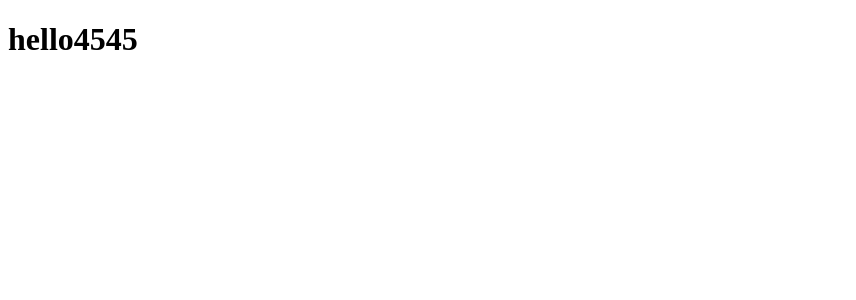
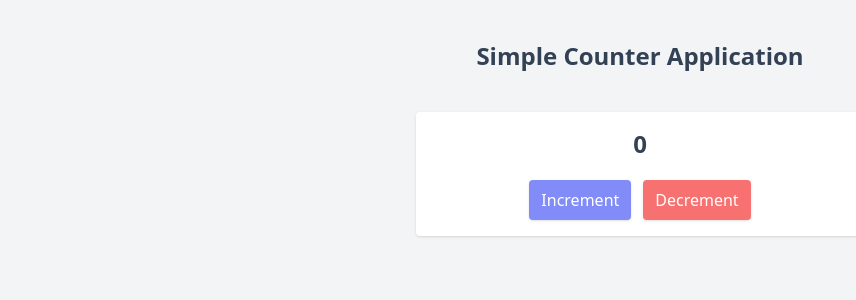
Before and after one commit to asadsanto10/redux, a React (Create React App) app: page / in a window 1280 px wide. Shown: the top 300 px of the page, without its empty margins (0-856 px from the left). Built offline with nearby package versions, Linux system fonts and the light colour scheme.

Commit message:
1.2 increment and decrement

```diff
--- a/public/index.html
+++ b/public/index.html
@@ -25,6 +25,7 @@
       Learn how to configure a non-root public URL by running `npm run build`.
     -->
     <title>React App</title>
+    <script src="https://cdn.tailwindcss.com"></script>
   </head>
   <body>
     <noscript>You need to enable JavaScript to run this app.</noscript>
--- a/src/App.js
+++ b/src/App.js
@@ -1,8 +1,17 @@
+import Counter from './components/Counter';
+
 function App() {
-  const a = 4545;
   return (
     <div className="App">
-      <h1>hello{a}</h1>
+      <div className="w-screen h-screen p-10 bg-gray-100 text-slate-700">
+        <h1 className="max-w-md mx-auto text-center text-2xl font-bold">
+          Simple Counter Application
+        </h1>
+
+        <div className="max-w-md mx-auto mt-10 space-y-5">
+          <Counter />
+        </div>
+      </div>
     </div>
   );
 }
--- /dev/null
+++ b/src/components/Counter.js
@@ -0,0 +1,34 @@
+import React, { useState } from 'react';
+
+function Counter() {
+  const [counter, setCounter] = useState(0);
+  const incrementCounter = () => {
+    setCounter((prevCounter) => prevCounter + 1);
+  };
+  const decrementCounter = () => {
+    setCounter((prevCounter) => prevCounter - 1);
+  };
+  return (
+    <div className="p-4 h-auto flex flex-col items-center justify-center space-y-5 bg-white rounded shadow">
+      <div className="text-2xl font-semibold">{counter}</div>
+      <div className="flex space-x-3">
+        <button
+          onClick={incrementCounter}
+          type="button"
+          className="bg-indigo-400 text-white px-3 py-2 rounded shadow"
+        >
+          Increment
+        </button>
+        <button
+          onClick={decrementCounter}
+          type="button"
+          className="bg-red-400 text-white px-3 py-2 rounded shadow"
+        >
+          Decrement
+        </button>
+      </div>
+    </div>
+  );
+}
+
+export default Counter;
```
